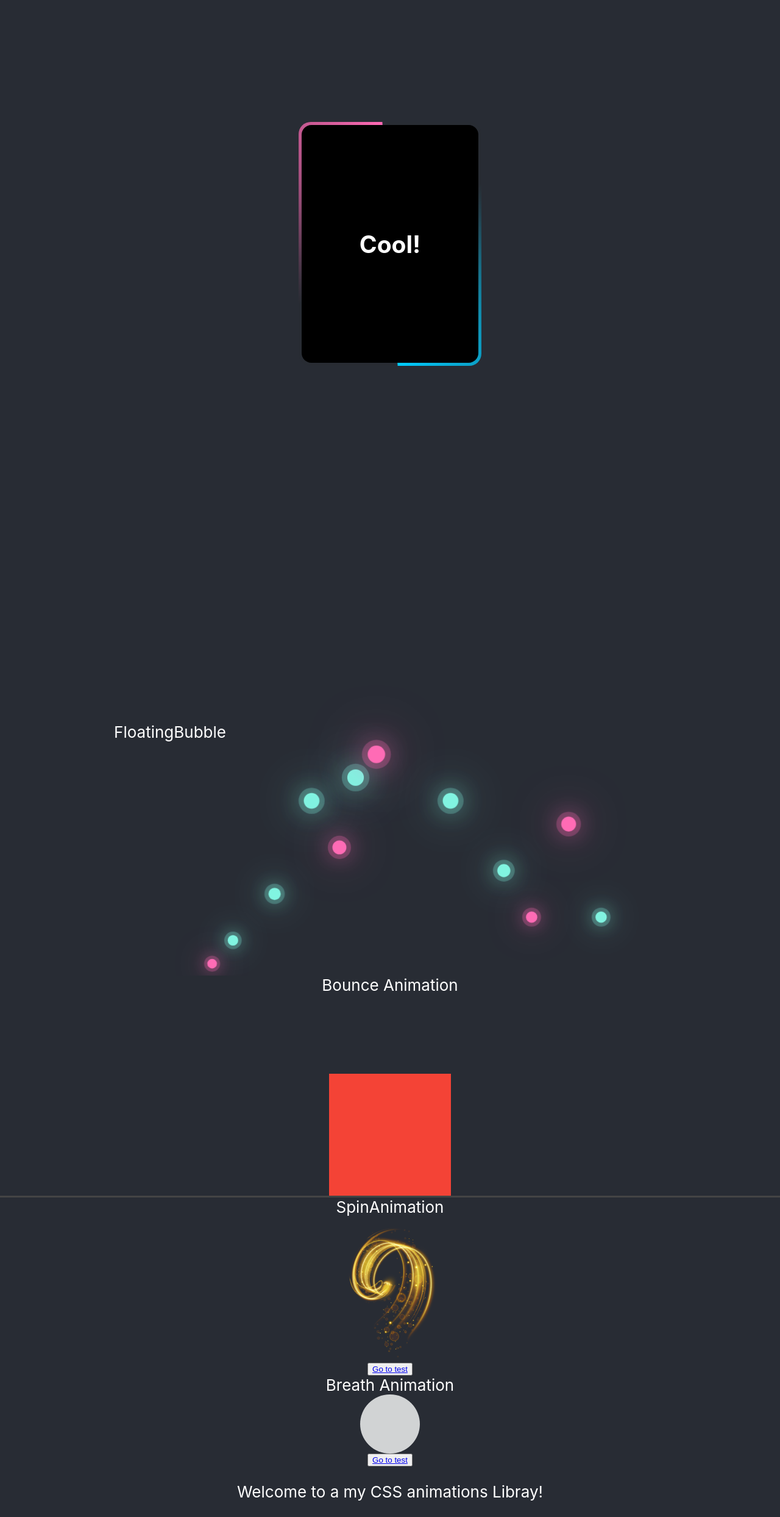
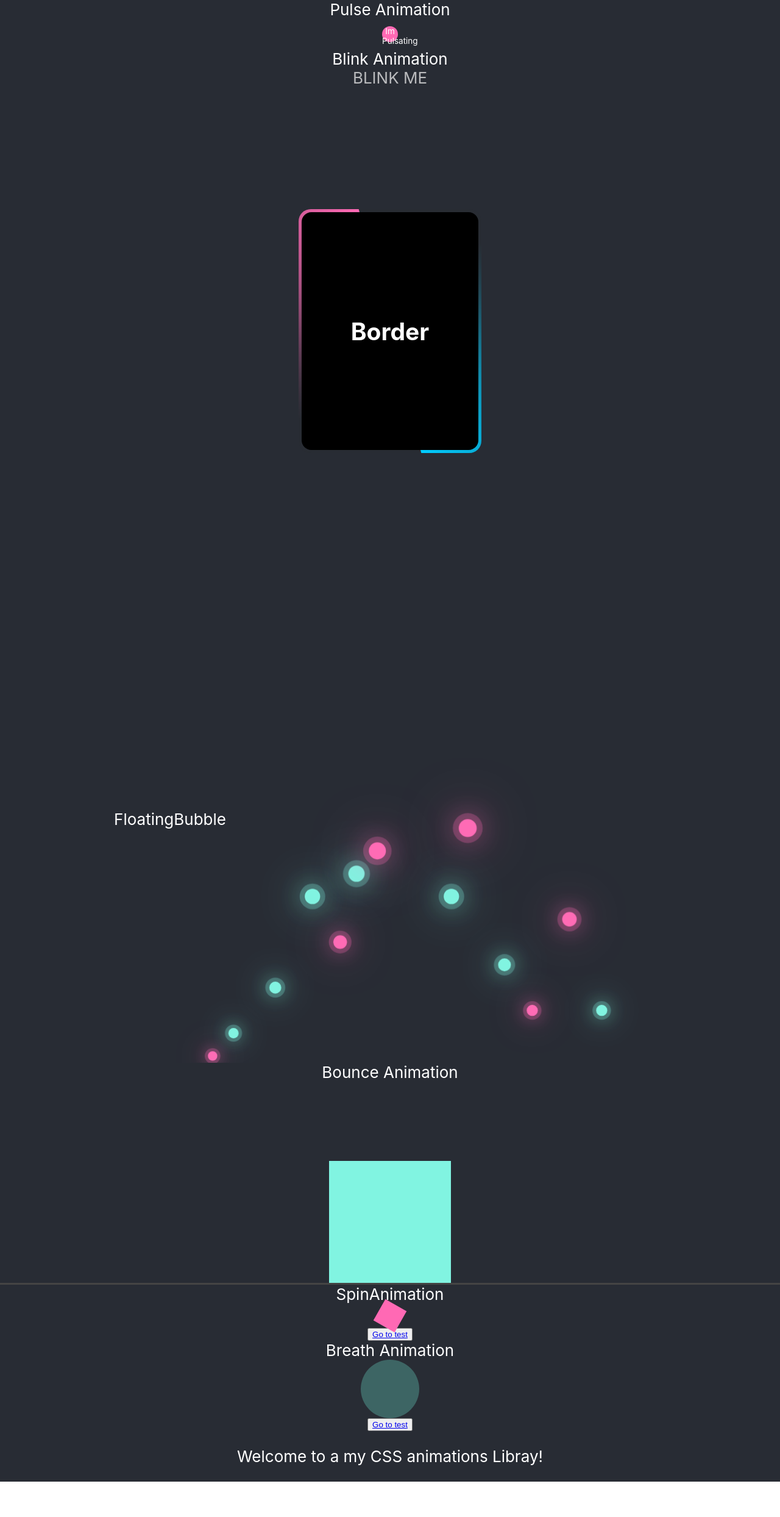
Before and after one commit to AnisaHMohamed/CSS-Animation-Library, a React (Create React App) app: page / in a window 1280 px wide. Shown: the whole page at 61% size. After the commit the page ends 2430 px from the top, so only its background shows below. Built offline with nearby package versions, Linux system fonts and the light colour scheme.

Commit message:
removed spin image from component and made it a square div for consistency

```diff
--- a/src/components/BorderAnimation/index.js
+++ b/src/components/BorderAnimation/index.js
@@ -6,7 +6,7 @@ function Border() {
     <div className="container">
     <div className="box">
     <span></span>
-    <h2>Cool!</h2>
+    <h2>Border</h2>
     </div>
     </div>
     )
--- a/src/components/BorderAnimation/style.css
+++ b/src/components/BorderAnimation/style.css
@@ -4,7 +4,7 @@
     align-items: center;
     width: 100%;
     min-height: 100vh;
-    overflow: hidden;
+    /* overflow: hidden; */
 
 }
 .box {
--- a/src/components/BounceAnimation/index.js
+++ b/src/components/BounceAnimation/index.js
@@ -5,7 +5,7 @@ const Bounce = () => {
     <>
     <div>Bounce Animation</div>
     <div class="stage">
-    <div class="section bounce-7"></div>
+    <div class="section bounce"></div>
 </div>
     </>
   )
--- a/src/components/BounceAnimation/style.css
+++ b/src/components/BounceAnimation/style.css
@@ -8,17 +8,17 @@
   align-self: flex-end;
   animation-duration: 2s;
   animation-iteration-count: infinite;
-  background-color: #F44336;
+  background-color: #81F4E1;
   height: 200px;
   margin: 0 auto 0 auto;
   transform-origin: bottom;
   width: 200px;
 }
-.bounce-7 {
-  animation-name: bounce-7;
+.bounce {
+  animation-name: bounce;
   animation-timing-function: cubic-bezier(0.280, 0.840, 0.420, 1);
 }
-@keyframes bounce-7 {
+@keyframes bounce {
   0%   { transform: scale(1,1)      translateY(0); }
   10%  { transform: scale(1.1,.9)   translateY(0); }
   30%  { transform: scale(.9,1.1)   translateY(-100px); }
--- a/src/components/BreathAnimation/style.css
+++ b/src/components/BreathAnimation/style.css
@@ -7,15 +7,15 @@
   }
 
   @keyframes breath-animation {
-    0% {background-color: lightgrey;   width: 100px;
+    0% {background-color: #81F4E144;   width: 100px;
     height: 100px;}
-     25% {background-color: lightblue;  width: 50px;
+     25% {background-color: #81F4E1;  width: 50px;
     height: 50px; }
-    50% {background-color: lightgrey;   width: 100px;
+    50% {background-color: #81F4E144;   width: 100px;
     height: 100px;}
-    50% {background-color: lightblue;  width: 50px;
+    50% {background-color: #81F4E1;  width: 50px;
     height: 50px; }
-      100% {background-color: lightgrey;   width: 100px;
+      100% {background-color: #62d7c344;   width: 100px;
     height: 100px;}
 
   }
--- a/src/components/Home/index.js
+++ b/src/components/Home/index.js
@@ -3,10 +3,14 @@ import  AnimationPreview from '../AnimationPreview'
 import Border from '../BorderAnimation'
 import FloatingBubble from '../FloatingBubbleAnimation'
 import Bounce from '../BounceAnimation'
+import Blink from '../BlinkAnimation'
+import Pulse from '../PulseAnimation'
 
 function Home() {
   return (
 <>
+<Pulse/>
+<Blink/>
 <Border/>
 <FloatingBubble/>
 <Bounce/>
--- /dev/null
+++ b/src/components/PulseAnimation/index.js
@@ -0,0 +1,15 @@
+import React from 'react'
+import './style.css'
+const Pulse = () => {
+  return (
+    <>
+    <div>Pulse Animation</div>
+    <div class="Pulse">Im Pulsating</div>
+
+
+    </>
+  )
+}
+
+
+export default Pulse
--- /dev/null
+++ b/src/components/PulseAnimation/style.css
@@ -0,0 +1,30 @@
+.Pulse {
+  height: 50px;
+  width: 50px;
+  margin: 0 auto;
+  background-color: hotpink;
+  animation-name: stretch;
+  animation-duration: 2.0s;
+  animation-timing-function: ease-out;
+  animation-direction: alternate;
+  animation-iteration-count: infinite;
+  border-radius: 100%;
+
+}
+
+@keyframes stretch {
+  0% {
+      transform: scale(.5);
+
+  }
+
+
+  50% {
+      transform: scale(1.0);
+
+  }
+  100% {
+    transform: scale(.5);
+
+}
+}
--- a/src/components/SpinAnimation/index.js
+++ b/src/components/SpinAnimation/index.js
@@ -5,7 +5,7 @@ const SpinAnimation = () => {
   return (
     <>
     <div>SpinAnimation</div>
-    <img src={arrow} className="arrow" alt="arrow"/>
+    <div  className="arrow" alt="arrow"></div>
     </>
   )
 }
--- a/src/components/SpinAnimation/style.css
+++ b/src/components/SpinAnimation/style.css
@@ -1,6 +1,8 @@
 .arrow {
-    height: 30vmin;
+    height: 40px;
+    width: 40px;
     pointer-events: none;
+    background: hotpink;
   }
 
   @media (prefers-reduced-motion: no-preference) {
```
